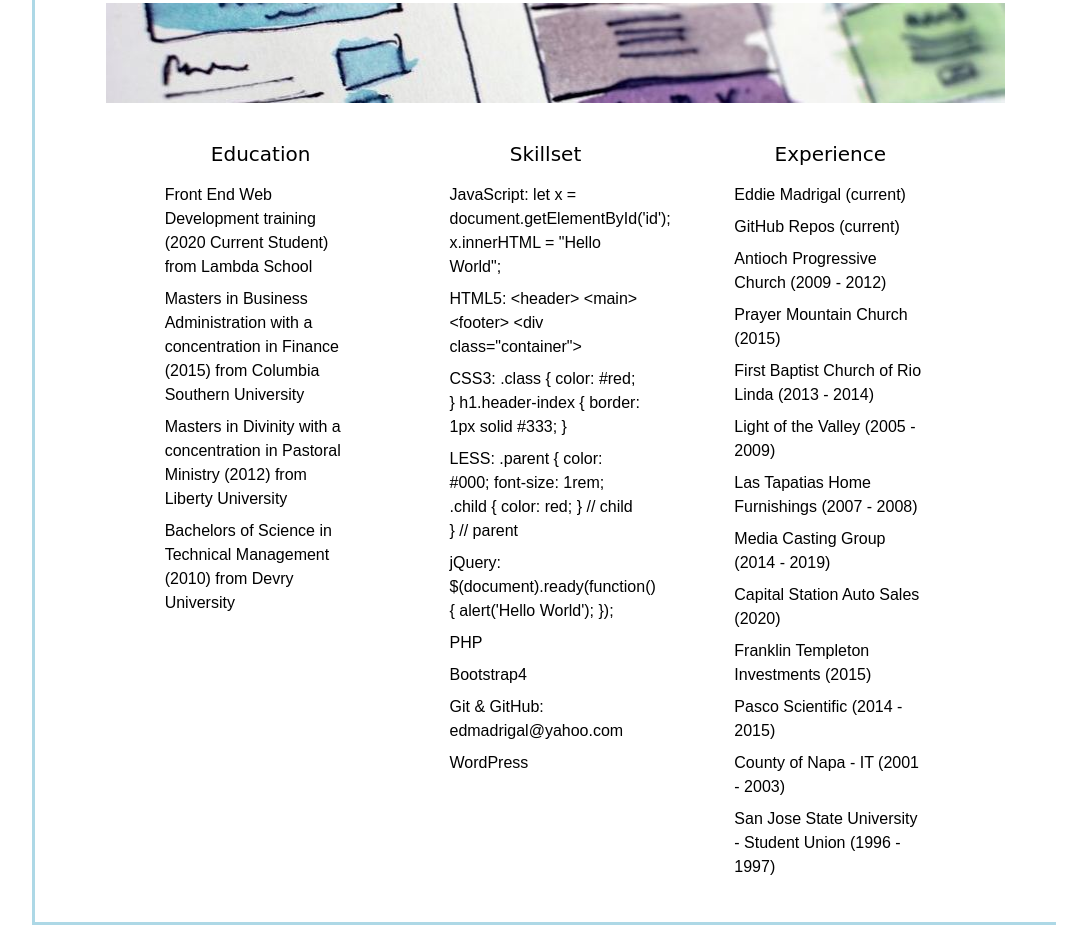
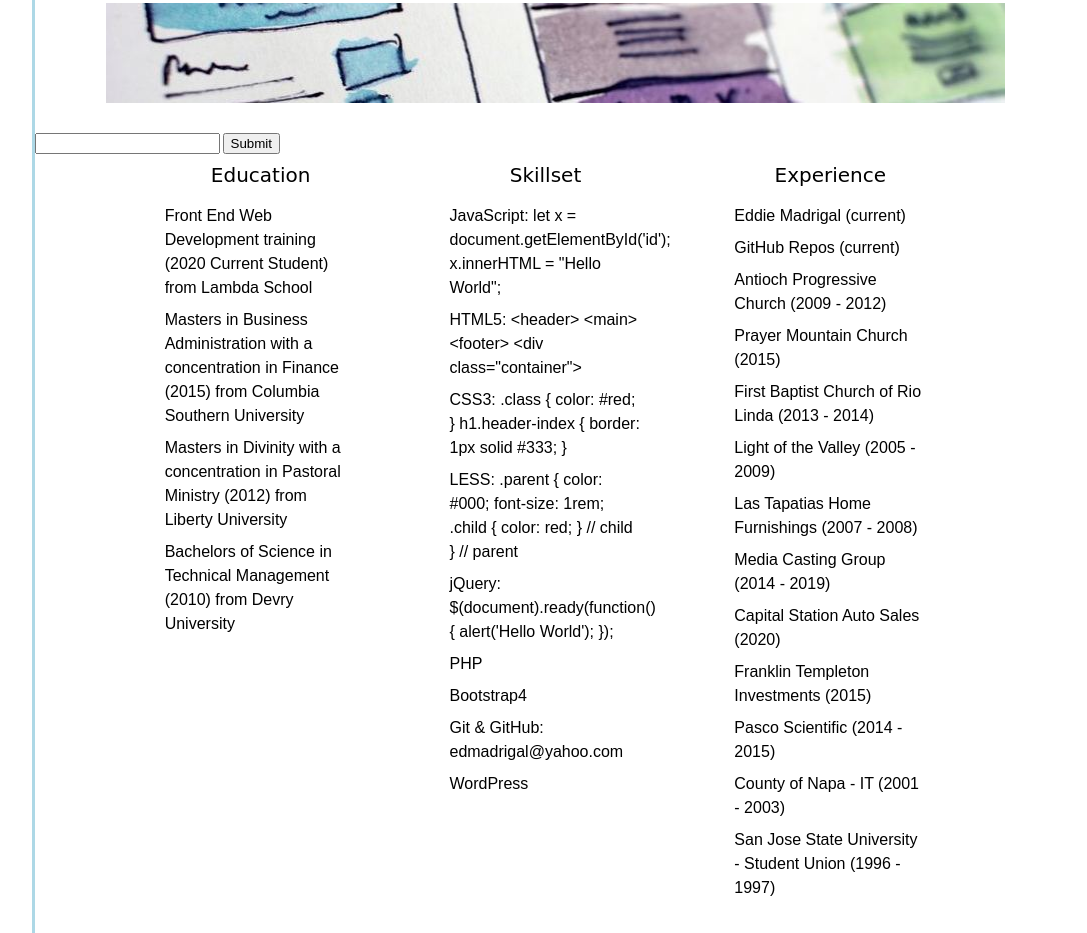
Before and after one commit to eddiemadrigal/eddiemadrigal.github.io, a plain HTML site: page index.html in a window 1280 px wide. Shown: the part 1115-2048 px from the top of the page, without its empty margins (96-1183 px from the left). Drawn offline with Linux system fonts and the light colour scheme; a web font is replaced by a local one.

Commit message:
testing form process functionality

```diff
--- a/index.html
+++ b/index.html
@@ -29,8 +29,6 @@
       <section>
         <h1>Eddie Madrigal Web Developer</h1>
       </section>
-
-
       <section>
         <article class="header-images">
           <section>
@@ -77,7 +75,7 @@
         <article>
           <h3 id="about">About My Work</h3>
           <p>If you are considering developing a site from scratch, or using a template from sites like <a
-              href="https://html5up.com" target="_blank">https://html5up.com</a>or using the Bootstrap 4 front-end
+              href="https://html5up.com" target="_blank">https://html5up.com</a> or using the Bootstrap 4 front-end
             framework, I would be more than happy to help get your site up and running. Websites using Content Mangement
             Systems like WordPress are also very doable. Email to get more info at <a
               href="mailto:edmadrigal@yahoo.com">edmadrigal@yahoo.com</a></p>
@@ -96,6 +94,13 @@
                 <path d="M10 9V0h12v9H10zm12 5h10v18H0V14h10v9h12v-9z"></path>
               </svg></span><span style="display:inline-block;padding:2px 3px">Hal Gatewood</span></a></p clas>
         <img class="main-image" src="img/pic03.jpg" alt="Image depicting a layout sketch of a web page" />
+      </section>
+      <section class="contact-form">
+        <form name="contact" action="https://eddiemadrigal.net/processcontactformurl.php" method="post">
+          <input type="text" name="name" placehold="Your Name">
+          <input type="submit" name="Send Message">
+        </form>
+
       </section>
       <section class="three-column">
         <article>
```
Also changed, not shown: 1 other file.
